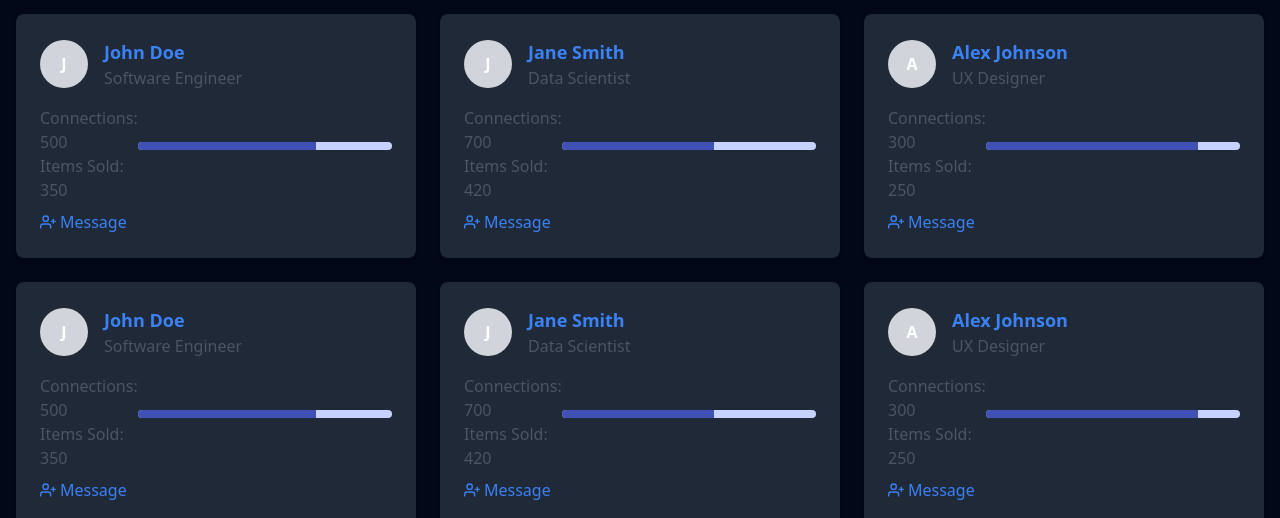
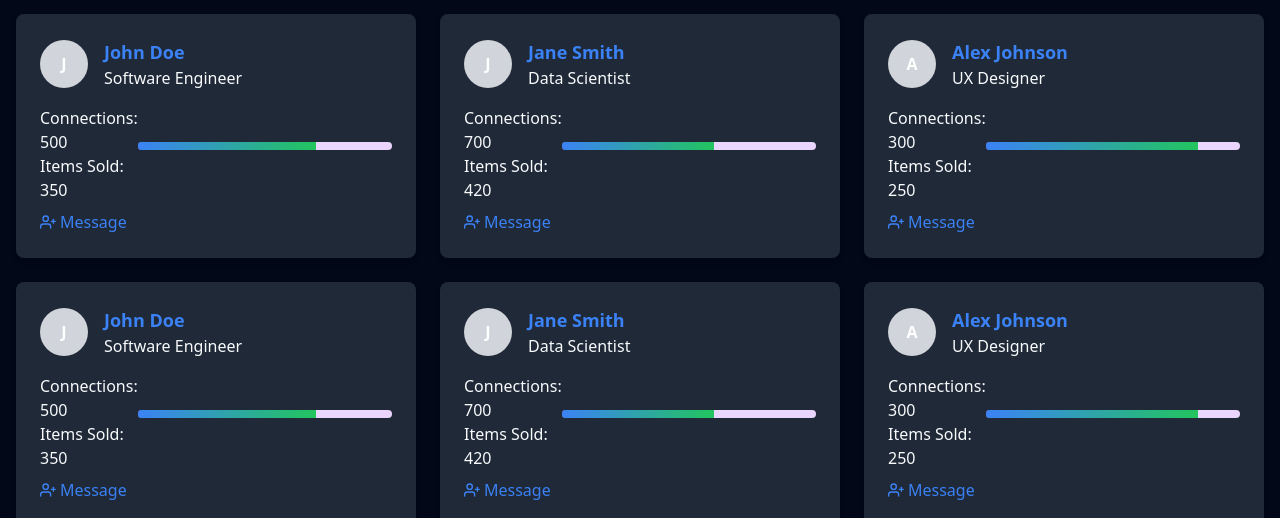
Before and after one commit to AkshadGawde/hackathon, a React (Vite) app: page /attendance in a window 1280 px wide. Shown: the part 208-726 px from the top of the page. Built offline with nearby package versions, Linux system fonts and the light colour scheme; no server answers.

Commit message:
ProgressBar

```diff
--- a/src/Pages/Student/Attendance/Attendance.jsx
+++ b/src/Pages/Student/Attendance/Attendance.jsx
@@ -94,26 +94,26 @@ const Attendance = () => {
                 </div>
                 <div>
                   <h2 className="text-lg text-blue-500 font-semibold">{person.name}</h2>
-                  <p className="text-gray-600">{person.occupation}</p>
+                  <p className="text-white-600">{person.occupation}</p>
                 </div>
               </div>
               <div className="flex justify-between items-center">
                 <div className="flex flex-col">
-                  <p className="text-gray-600">
+                  <p className="text-white-600">
                     Connections: {person.connections}
                   </p>
-                  <p className="text-gray-600">
+                  <p className="text-white-600">
                     Items Sold: {person.itemsSold}
                   </p>
                 </div>
                 <div className="relative w-full">
-                  <div className="overflow-hidden h-2 mb-4 text-xs flex rounded bg-indigo-200">
+                  <div className="overflow-hidden h-2 mb-4 text-xs flex rounded bg-purple-200">
                     <div
                       style={{
                         width: `${(person.itemsSold / person.connections) * 100}%`,
                         backgroundColor: "#3f51b5",
                       }}
-                      className="shadow-none flex flex-col text-center whitespace-nowrap text-white justify-center bg-indigo-500"
+                      className="h-full bg-gradient-to-r from-blue-500 to-green-500 transition-all duration-500 ease-in-out hover:from-yellow-400 hover:to-red-400"
                     ></div>
                   </div>
                 </div>
```
